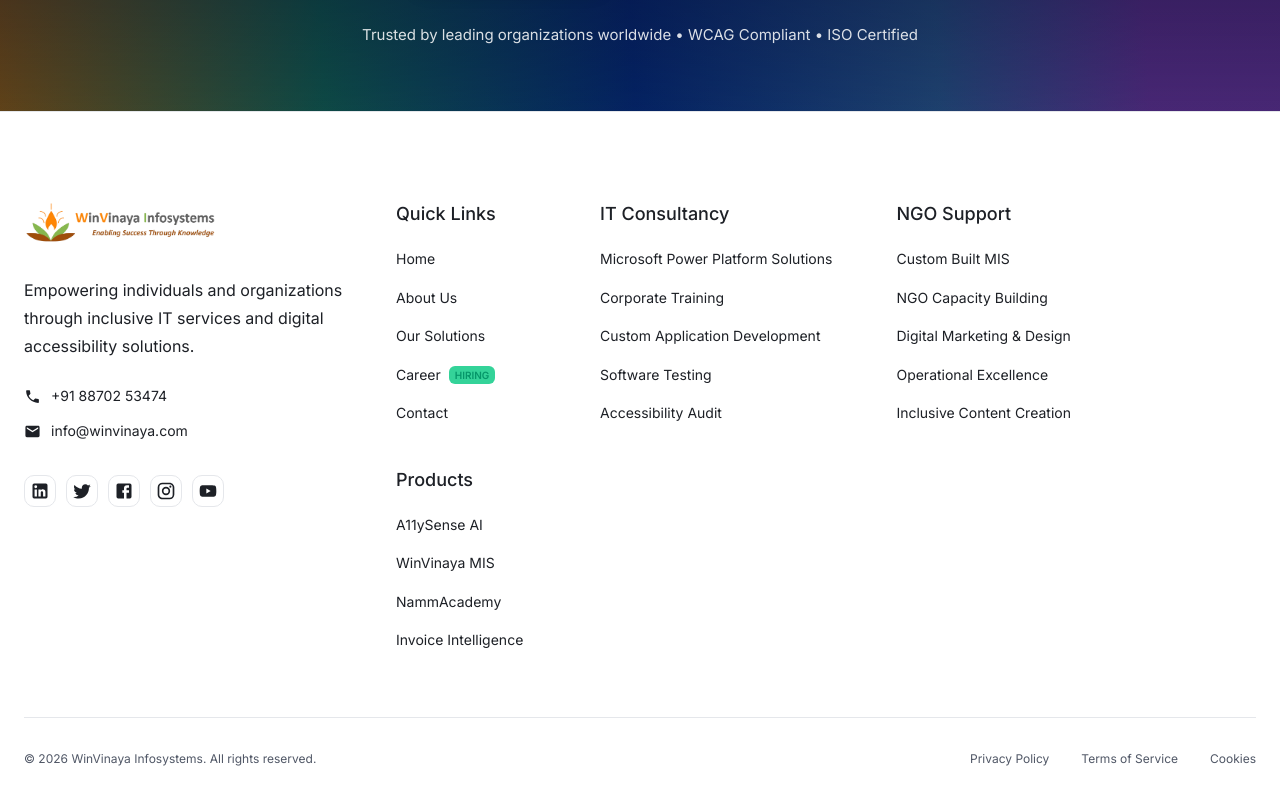
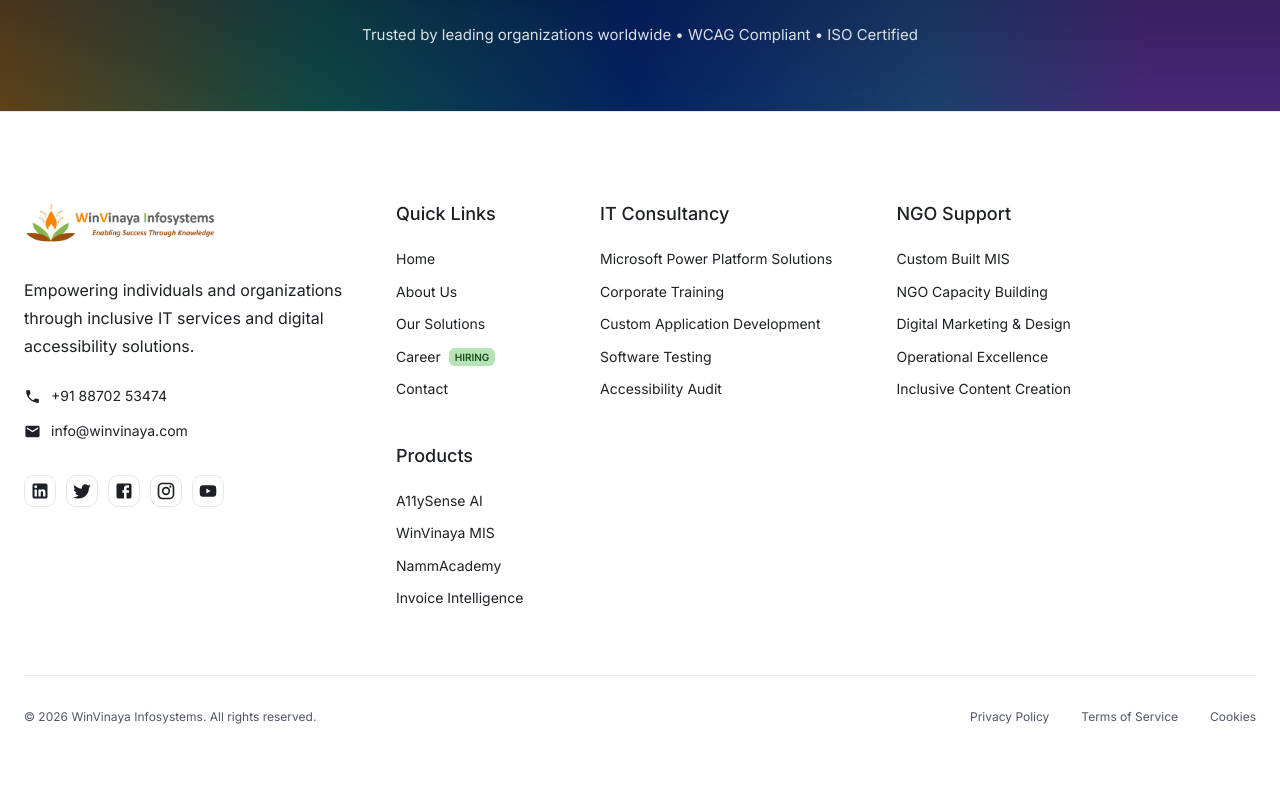
Before and after one commit to winvinayainfosystemsindia/wvis-website, a React (Vite) app in the folder frontend/: page / in a window 1280 px wide. Shown: the part 7956-8756 px from the top of the page. After the commit the page ends 8714 px from the top, so only its background shows below. Built offline with nearby package versions, Linux system fonts and the light colour scheme.

Commit message:
gap and the padding is fixed in the footer

```diff
--- a/frontend/src/components/layout/Footer.tsx
+++ b/frontend/src/components/layout/Footer.tsx
@@ -185,7 +185,7 @@
 						<Typography sx={{ ...theme.typography.footerHeader, mb: 2.5 }}>
 							Quick Links
 						</Typography>
-						<Stack spacing={1.75}>
+						<Stack spacing={1}>
 							{[
 								{ label: "Home", path: "/" },
 								{ label: "About Us", path: "/who-we-are" },
@@ -215,8 +215,8 @@
 												height: 18,
 												fontSize: "0.625rem",
 												fontWeight: 600,
-												bgcolor: "success.light",
-												color: "success.dark",
+												bgcolor: "#b5e3b5ff",
+												color: "#1a4d1aff",
 												"& .MuiChip-label": { px: 0.75 },
 											}}
 										/>
@@ -231,7 +231,7 @@
 						<Typography sx={{ ...theme.typography.footerHeader, mb: 2.5 }}>
 							IT Consultancy
 						</Typography>
-						<Stack spacing={1.75}>
+						<Stack spacing={1}>
 							{[
 								{ label: "Microsoft Power Platform Solutions", path: "/services/power-platform" },
 								{ label: "Corporate Training", path: "/services/corporate-training" },
@@ -262,7 +262,7 @@
 						<Typography sx={{ ...theme.typography.footerHeader, mb: 2.5 }}>
 							NGO Support
 						</Typography>
-						<Stack spacing={1.75}>
+						<Stack spacing={1}>
 							{[
 								{ label: "Custom Built MIS", path: "/services/custom-built-mis" },
 								{ label: "NGO Capacity Building", path: "/services/ngo-capacity" },
@@ -293,7 +293,7 @@
 						<Typography sx={{ ...theme.typography.footerHeader, mb: 2.5 }}>
 							Products
 						</Typography>
-						<Stack spacing={1.75}>
+						<Stack spacing={1}>
 							{[
 								{ label: "A11ySense AI", path: "/products/a11ysense-ai" },
 								{ label: "WinVinaya MIS", path: "/products/winvinaya-mis" },
```
